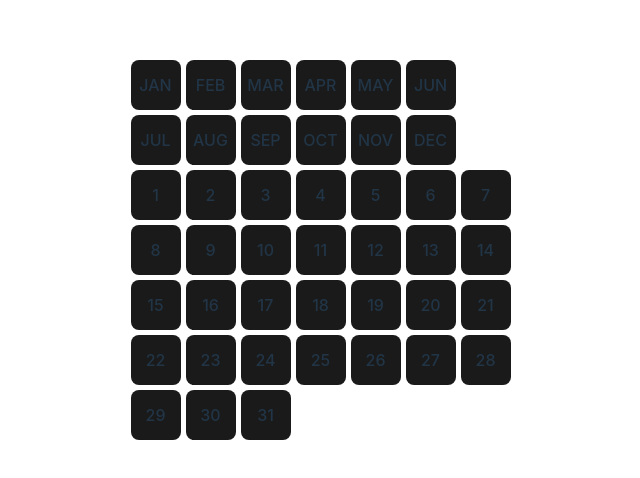
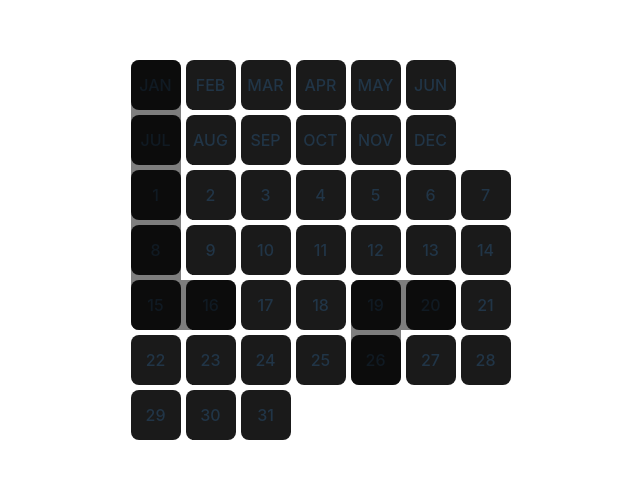
Before and after one commit to m44rten1/date-puzzle-solver, a React (Vite) app: page / in a window 1280 px wide. Shown: the part 148-626 px from the top of the page, without its empty margins (317-957 px from the left). Built offline with nearby package versions, Linux system fonts and the light colour scheme.

Commit message:
✨ Add pieces

```diff
--- a/src/App.tsx
+++ b/src/App.tsx
@@ -1,10 +1,31 @@
 import "./App.css";
 import Board from "./Board";
+import { FixedPiece } from "./Piece";
+
+const examplePiece: FixedPiece = {
+  squares: [
+    { x: 0, y: 0 },
+    { x: 0, y: 1 },
+    { x: 1, y: 0 },
+  ],
+  position: { x: 4, y: 4 },
+};
+const examplePiece2: FixedPiece = {
+  squares: [
+    { x: 0, y: 0 },
+    { x: 0, y: 1 },
+    { x: 0, y: 2 },
+    { x: 0, y: 3 },
+    { x: 0, y: 4 },
+    { x: 1, y: 4 },
+  ],
+  position: { x: 0, y: 0 },
+};
 
 export default () => {
   return (
     <div className="App">
-      <Board />
+      <Board fixedPieces={[examplePiece, examplePiece2]} />
     </div>
   );
 };
--- a/src/Board.tsx
+++ b/src/Board.tsx
@@ -1,27 +1,37 @@
 import Tile from "./Tile";
 import { BOARD } from "./Puzzle";
 import "./Board.css";
+import { FixedPiece } from "./Piece";
+
+interface Board {
+  fixedPieces: FixedPiece[];
+}
 
 const rowCount = Math.max(...BOARD.map((field) => field.position.x)) + 1;
 const columnCount = Math.max(...BOARD.map((field) => field.position.y)) + 1;
 
-const tiles: (string | null)[][] = [];
+const tiles: (string | undefined)[][] = [];
 
 for (let i = 0; i < rowCount; i++) {
   tiles.push([]);
   for (let j = 0; j < columnCount; j++) {
     const piece = BOARD.find(({ position: { x, y } }) => x === i && y === j);
-    tiles[i].push(piece?.label || null);
+    tiles[i].push(piece?.label);
   }
 }
 
-export default () => {
+export default ({ fixedPieces }: Board) => {
   return (
     <div className="Board">
-      {tiles.map((row) => (
+      {tiles.map((row, i) => (
         <div>
-          {row.map((label) => (
-            <Tile label={label} />
+          {row.map((label, j) => (
+            <Tile
+              label={label}
+              piece={fixedPieces.find(
+                ({ position: { x, y } }) => x === j && y === i
+              )}
+            />
           ))}
         </div>
       ))}
--- /dev/null
+++ b/src/Piece.tsx
@@ -0,0 +1,68 @@
+export interface Square {
+  x: number;
+  y: number;
+}
+
+export interface Piece {
+  squares: Square[];
+  symmetries: { rotation: number; mirror: boolean }[];
+}
+
+export interface FixedPiece {
+  squares: Square[];
+  position: { x: number; y: number };
+}
+
+export const PIECES: Piece[] = [
+  {
+    squares: [
+      { x: 0, y: 0 },
+      { x: 1, y: 0 },
+      { x: 1, y: 1 },
+    ],
+    symmetries: [{ rotation: 0, mirror: false }],
+  },
+];
+
+export const squaresToSvg = (fixedPiece: FixedPiece) => {
+  const verticalRectangles = fixedPiece.squares.reduce((acc, current) => {
+    const vertical = fixedPiece.squares.find(
+      ({ x, y }) => x === current.x && y === current.y + 1
+    );
+    if (vertical) acc.push(current);
+
+    return acc;
+  }, [] as Square[]);
+
+  const horizontalRectangles = fixedPiece.squares.reduce((acc, current) => {
+    const horizontal = fixedPiece.squares.find(
+      ({ x, y }) => x === current.x + 1 && y === current.y
+    );
+
+    if (horizontal) acc.push(current);
+
+    return acc;
+  }, [] as Square[]);
+
+  console.log({ verticalRectangles, horizontalRectangles });
+
+  const maxX = Math.max(...fixedPiece.squares.map((square) => square.x));
+  const maxY = Math.max(...fixedPiece.squares.map((square) => square.y));
+
+  const minX = Math.min(...fixedPiece.squares.map((square) => square.x));
+  const minY = Math.min(...fixedPiece.squares.map((square) => square.y));
+
+  const width = 55 * (maxX - minX + 1) - 5;
+  const height = 55 * (maxY - minY + 1) - 5;
+
+  return (
+    <svg viewBox={`0 0 ${width} ${height}`} width={width} height={height}>
+      {horizontalRectangles.map((rect) => (
+        <rect x={55 * rect.x} y={55 * rect.y} width="105" height="50" rx="8" />
+      ))}
+      {verticalRectangles.map((rect) => (
+        <rect x={55 * rect.x} y={55 * rect.y} width="50" height="105" rx="8" />
+      ))}
+    </svg>
+  );
+};
--- a/src/Tile.css
+++ b/src/Tile.css
@@ -16,3 +16,8 @@
   align-items: center;
   border-radius: 8px;
 }
+
+.piece {
+  position: absolute;
+  opacity: 50%;
+}
--- a/src/Tile.tsx
+++ b/src/Tile.tsx
@@ -1,12 +1,15 @@
+import { FixedPiece, squaresToSvg } from "./Piece";
 import "./Tile.css";
 
 interface Tile {
-  label: string | null;
+  label?: string;
+  piece?: FixedPiece;
 }
 
-export default ({ label }: Tile) => {
+export default ({ label, piece }: Tile) => {
   return (
     <div className="tile-wrapper">
+      {piece && <div className="piece">{squaresToSvg(piece)}</div>}
       <div className="Tile" style={{ opacity: label ? 100 : 0 }}>
         {label || "_"}
       </div>
```
